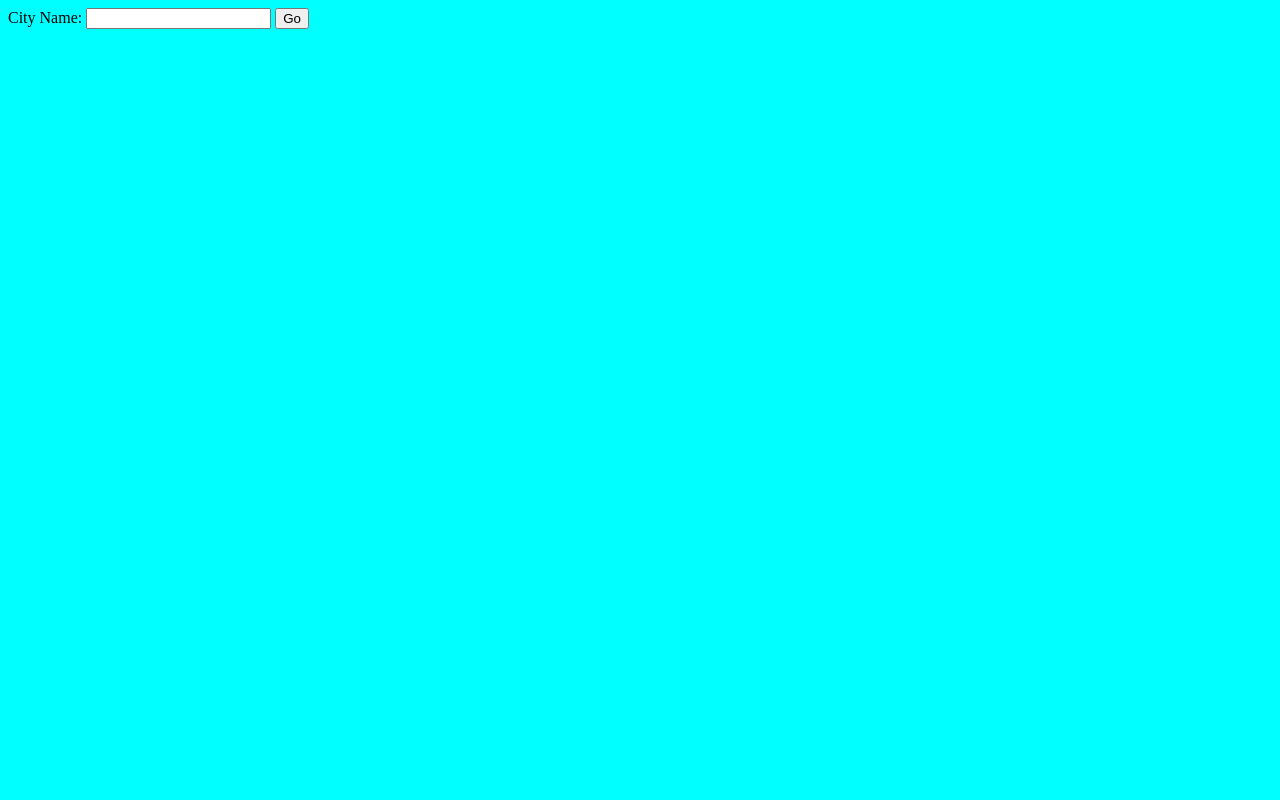
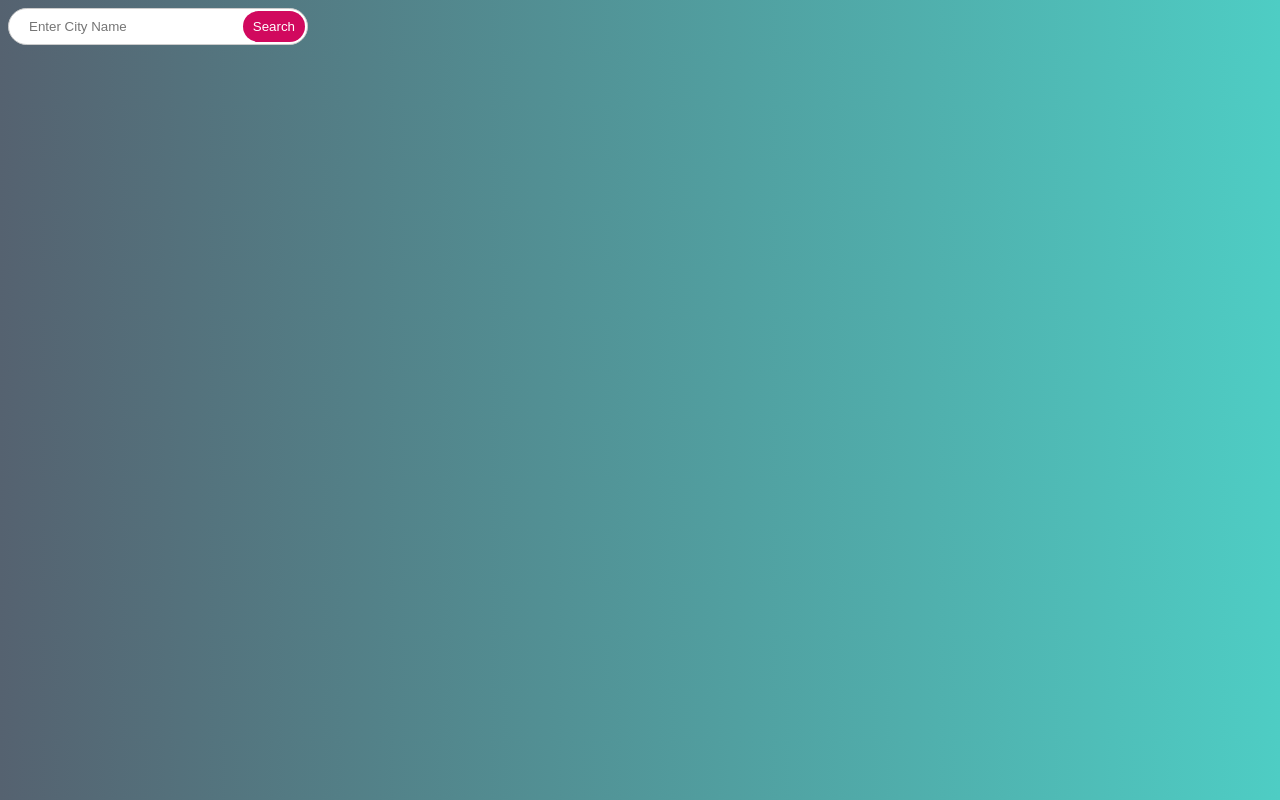
Before and after one commit to soubhagyarout19/LiveWeather, a website: page index.html in a window 1280 px wide. Drawn offline with Linux system fonts and the light colour scheme.

Commit message:
final v2

```diff
--- a/index.html
+++ b/index.html
@@ -9,9 +9,16 @@
 </head>
 <body>
     <form action="/" method="post">
-    <label for="cityInput">City Name:</label>
-    <input id="cityInput" type="text" name="cityName">
-    <button type="submit">Go</button>
+        <div class="custom-search">
+            <input type="text" id="cityInput"  name="cityName" placeholder="Enter City Name">
+            <button class="custom-search-botton" type="submit">Search</button>
+        </div>
     </form>
 </body>
 </html>
+
+
+
+<!-- <label for="cityInput">City Name:</label>
+    <input id="cityInput" type="text" name="cityName">
+    <button type="submit">Go</button> -->
--- a/public/style.css
+++ b/public/style.css
@@ -1,3 +1,33 @@
-body{
-    background-color: aqua;
-}
+.custom-search {
+    position: relative;
+    width: 300px;
+  }
+  #cityInput {
+    width: 100%;
+    border: 1px solid #ccc;
+    border-radius: 100px;
+    padding: 10px 100px 10px 20px;
+    line-height: 1;
+    box-sizing: border-box;
+    outline: none;
+  }
+  .custom-search-botton {
+    position: absolute;
+    right: 3px;
+    top: 3px;
+    bottom: 3px;
+    border: 0;
+    background: #d1095e;
+    color: #fff;
+    outline: none;
+    margin: 0;
+    padding: 0 10px;
+    border-radius: 100px;
+    z-index: 2;
+  }
+  body {
+    background: #4ECDC4;  /* fallback for old browsers */
+    background: -webkit-linear-gradient(to right, #556270, #4ECDC4);  /* Chrome 10-25, Safari 5.1-6 */
+    background: linear-gradient(to right, #556270, #4ECDC4); /* W3C, IE 10+/ Edge, Firefox 16+, Chrome 26+, Opera 12+, Safari 7+ */
+
+  }
```
